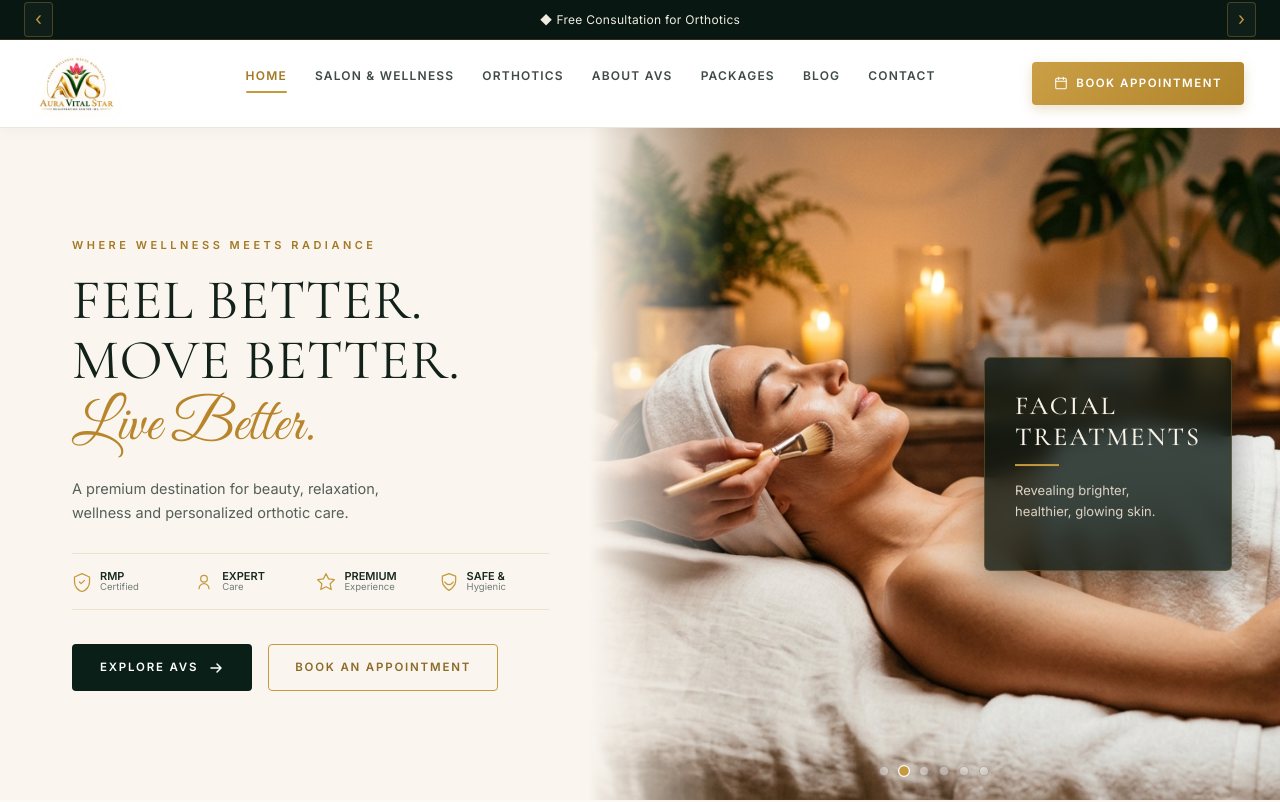
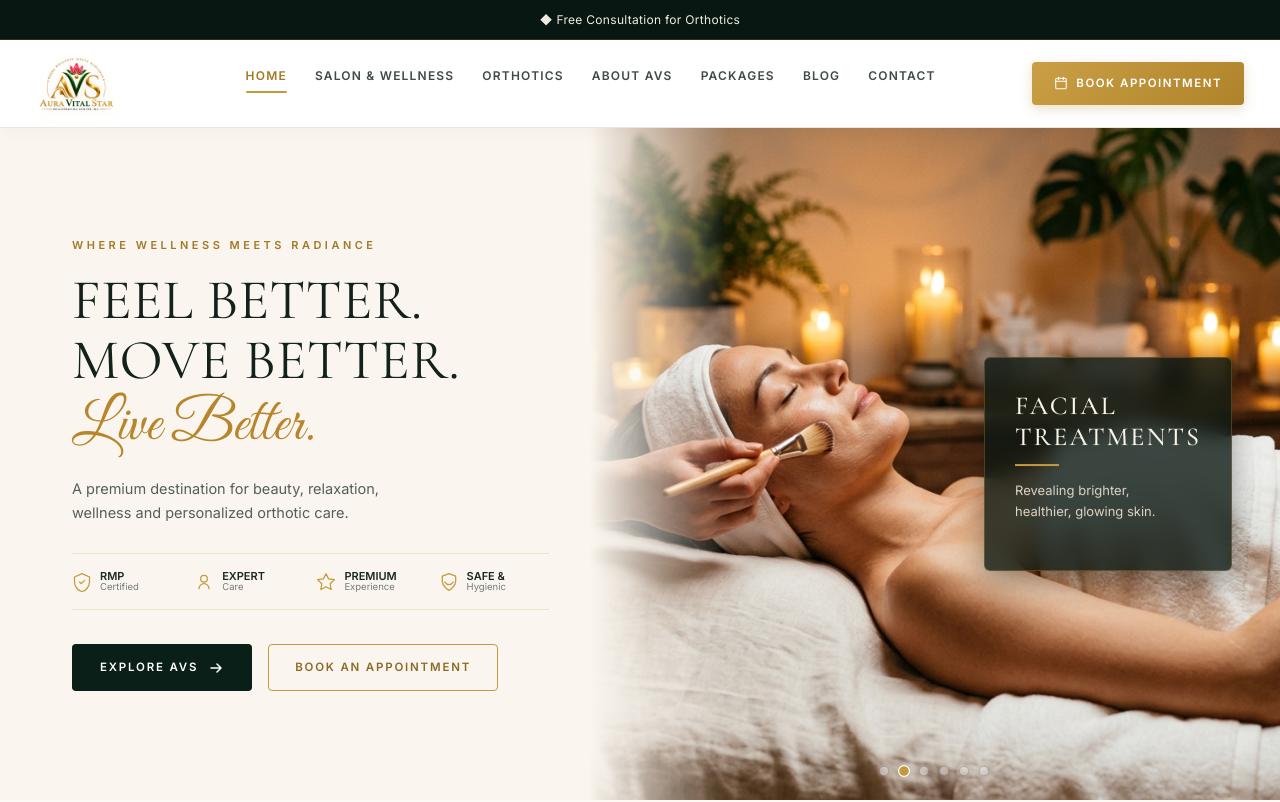
Before and after one commit to goel-nandini/AVS, a React (Vite) app: page / in a window 1280 px wide. Shown: the top 802 px of the page. Built offline with nearby package versions, Linux system fonts and the light colour scheme.

Commit message:
Remove navigation arrow buttons from announcement bar

```diff
--- a/src/App.jsx
+++ b/src/App.jsx
@@ -380,14 +380,6 @@ function App() {
       </div>
 
       <div className="announce-bar" id="announce-bar">
-        <button
-          className="announce-arrow announce-prev"
-          id="ann-prev"
-          aria-label="Previous offer"
-          onClick={() => setAnnounceIndex((prev) => (prev - 1 + announceItems.length) % announceItems.length)}
-        >
-          &#8249;
-        </button>
         <div className="announce-track-wrap">
           <div className="announce-track" id="announce-track" aria-live="polite" role="status">
             {announceItems.map((item, index) => (
@@ -399,14 +391,6 @@ function App() {
                 ))}
           </div>
         </div>
-        <button
-          className="announce-arrow announce-next"
-          id="ann-next"
-          aria-label="Next offer"
-          onClick={() => setAnnounceIndex((prev) => (prev + 1) % announceItems.length)}
-        >
-          &#8250;
-        </button>
       </div>
 
       <nav id="navbar" role="navigation" aria-label="Main navigation">
--- a/src/styles.css
+++ b/src/styles.css
@@ -86,7 +86,7 @@ button {
   height: var(--ann-h);
   display: flex;
   align-items: center;
-  justify-content: space-between;
+  justify-content: center;
   padding: 0 24px;
   position: relative;
   z-index: 1001;
--- a/style.css
+++ b/style.css
@@ -86,7 +86,7 @@ button {
   height: var(--ann-h);
   display: flex;
   align-items: center;
-  justify-content: space-between;
+  justify-content: center;
   padding: 0 24px;
   position: relative;
   z-index: 1001;
```
